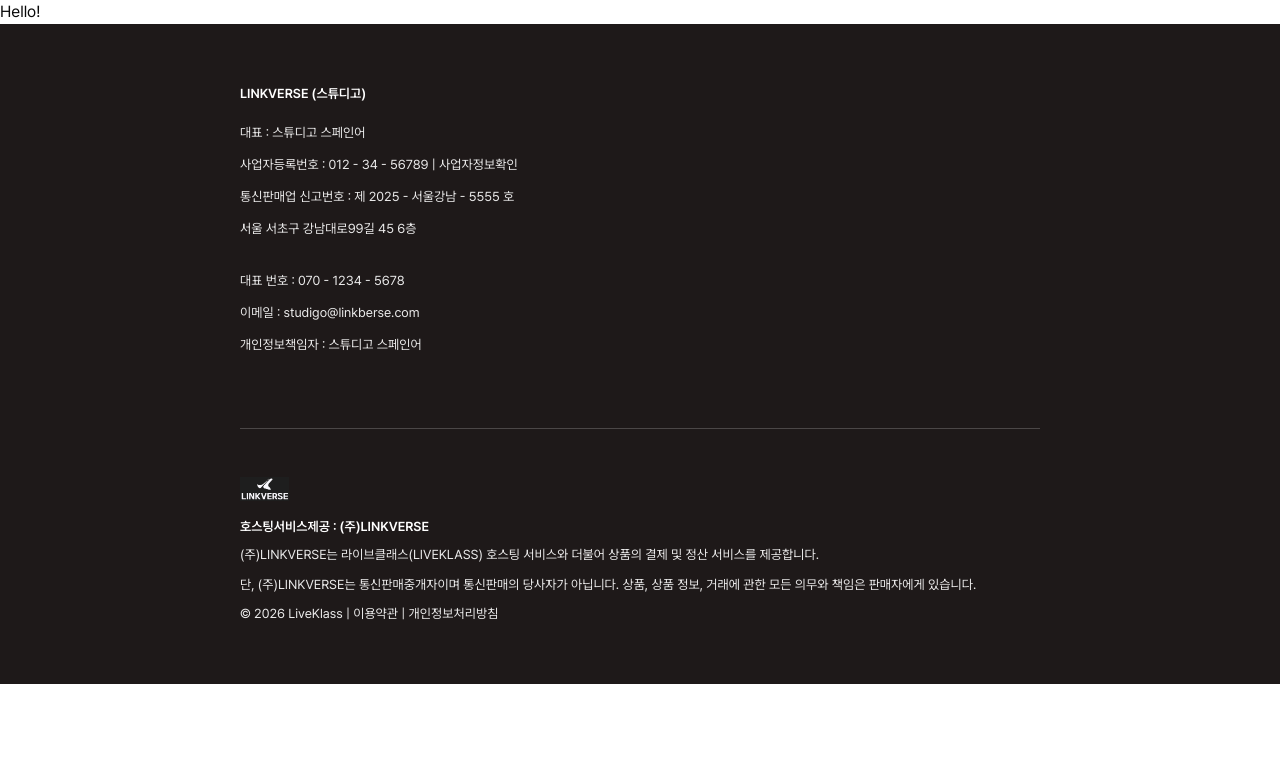
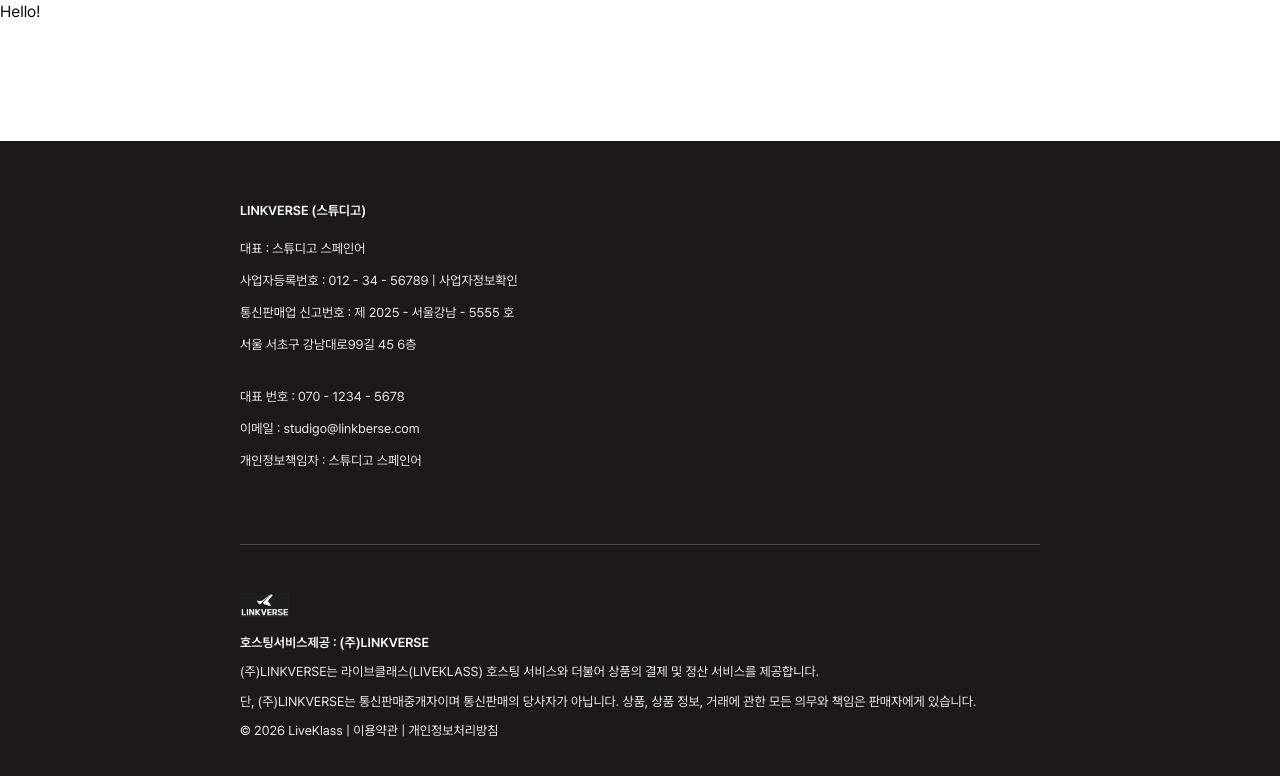
Before and after one commit to ahotspanish-communit/Frontend, a Next.js app: page / in a window 1280 px wide. Shown: the top 776 px of the page. Built offline with nearby package versions, Linux system fonts and the light colour scheme.

Commit message:
fix: 리베이스로 인한 오류 수정 (#2)
- 레이아웃에서 푸터가 하단에 고정되도록 수정

```diff
--- a/src/app/layout.tsx
+++ b/src/app/layout.tsx
@@ -23,8 +23,8 @@
 }>) => {
   return (
     <html lang="ko" className={`${pretendard.variable} antialiased`}>
-      <body>
-        <main>{children}</main>
+      <body className="flex min-h-screen flex-col">
+        <main className="flex-1">{children}</main>
         <Toaster position="top-right" duration={1500} />
         <Footer />
       </body>
```
